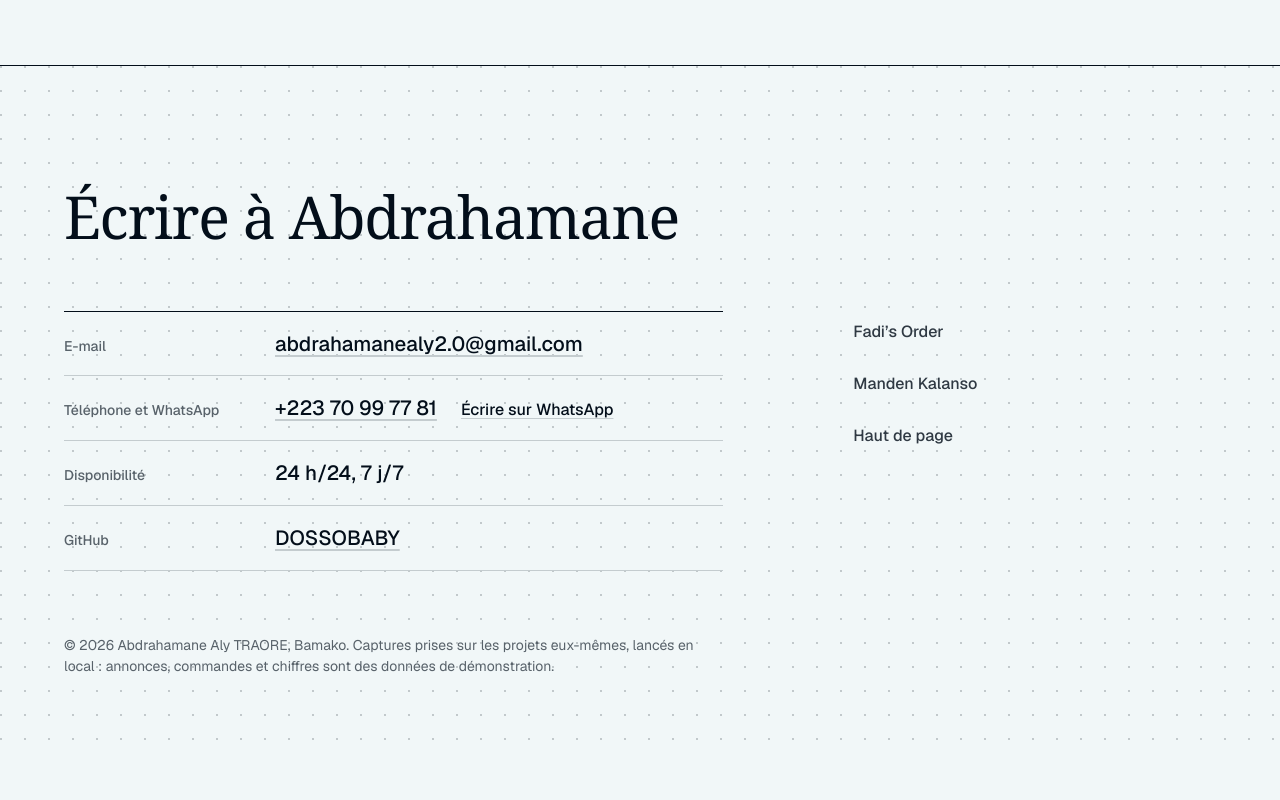
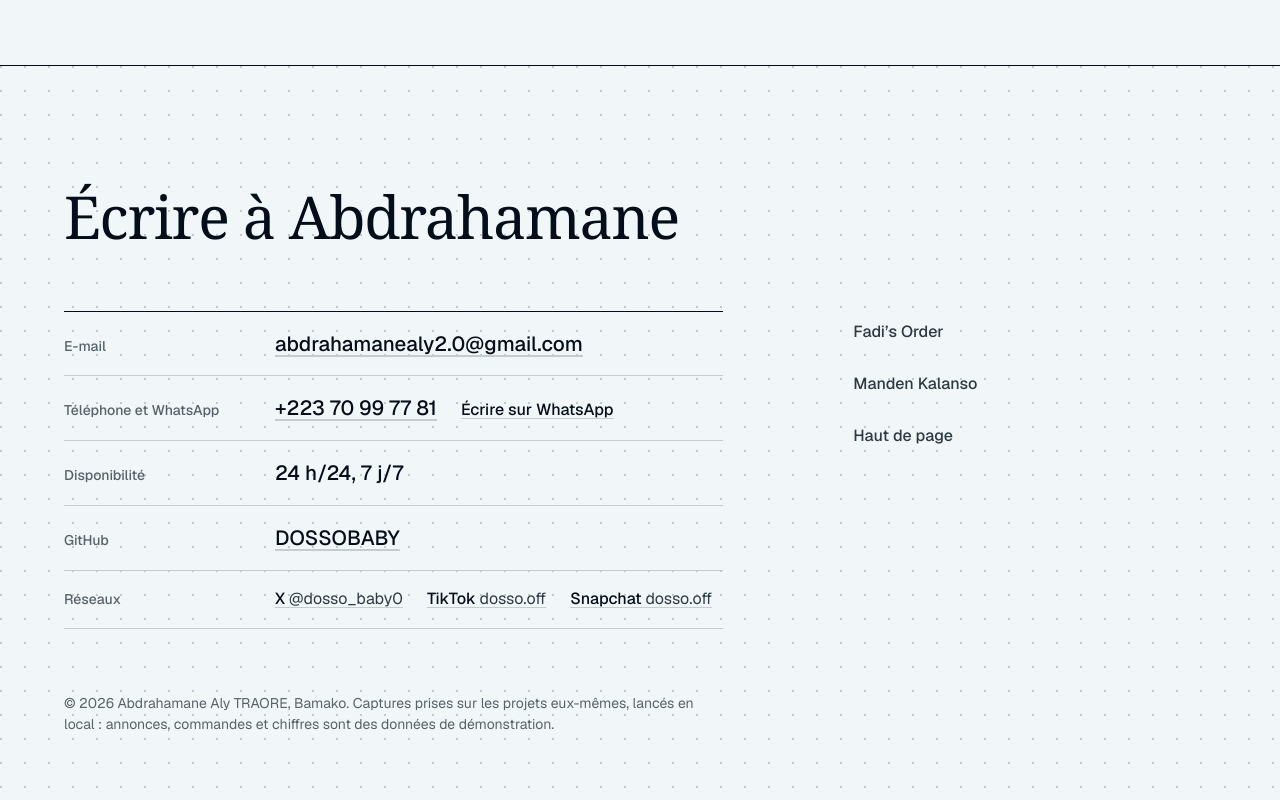
Before and after one commit to DOSSOBABY/dossobaby.github.io, a plain HTML site: page index.html in a window 1280 px wide. Shown: the part 5287-6087 px from the top of the page. Before the commit the page ends 6029 px from the top, so only its background shows below. Drawn offline with nearby package versions, Linux system fonts and the light colour scheme; a web font is replaced by a local one.

Commit message:
Portfolio : liens X, TikTok et Snapchat dans les coordonnées
Co-Authored-By: Claude Opus 5.5 <noreply@anthropic.com>
Claude-Session: https://claude.ai/code/session_01Quw3ZXapECcCM3DstaFbD9

```diff
--- a/index.html
+++ b/index.html
@@ -386,6 +386,7 @@
           <div><dt>Téléphone et WhatsApp</dt><dd><a href="tel:+22370997781">+223 70 99 77 81</a> <a class="lines__wa" href="https://wa.me/22370997781" target="_blank" rel="noopener">Écrire sur WhatsApp</a></dd></div>
           <div><dt>Disponibilité</dt><dd><span class="lines__val">24&nbsp;h/24, 7&nbsp;j/7</span></dd></div>
           <div><dt>GitHub</dt><dd><a href="https://github.com/DOSSOBABY" target="_blank" rel="noopener">DOSSOBABY</a></dd></div>
+          <div><dt>Réseaux</dt><dd><a class="lines__net" href="https://x.com/dosso_baby0" target="_blank" rel="noopener">X <span>@dosso_baby0</span></a> <a class="lines__net" href="https://www.tiktok.com/@dosso.off" target="_blank" rel="noopener">TikTok <span>dosso.off</span></a> <a class="lines__net" href="https://www.snapchat.com/add/dosso.off" target="_blank" rel="noopener">Snapchat <span>dosso.off</span></a></dd></div>
         </dl>
         <ul class="foot__links" role="list">
           <li><a href="https://fadisorder.com" target="_blank" rel="noopener">Fadi’s Order</a></li>
--- a/style.css
+++ b/style.css
@@ -218,6 +218,8 @@ html:not(.js) .seg { display: none; }
 .lines dd { margin: 0; min-width: 0; display: flex; flex-wrap: wrap; align-items: baseline; gap: var(--space-xs) var(--space-lg); }
 .lines a { font-size: var(--text-lead); font-weight: 500; color: var(--color-ink); text-decoration: underline; text-decoration-color: var(--color-rule); text-underline-offset: 0.2em; overflow-wrap: anywhere; transition: text-decoration-color var(--dur-short) var(--ease-out); }
 .lines a.lines__wa { font-size: var(--text-md); }
+.lines a.lines__net { font-size: var(--text-md); }
+.lines__net span { color: var(--color-ink-2); font-weight: 400; }
 .lines__val { font-size: var(--text-lead); font-weight: 500; color: var(--color-ink); }
 .lines a:hover { text-decoration-color: var(--color-accent); }
 .lines a:focus-visible { outline: 2px solid var(--color-focus); outline-offset: 3px; }
```
